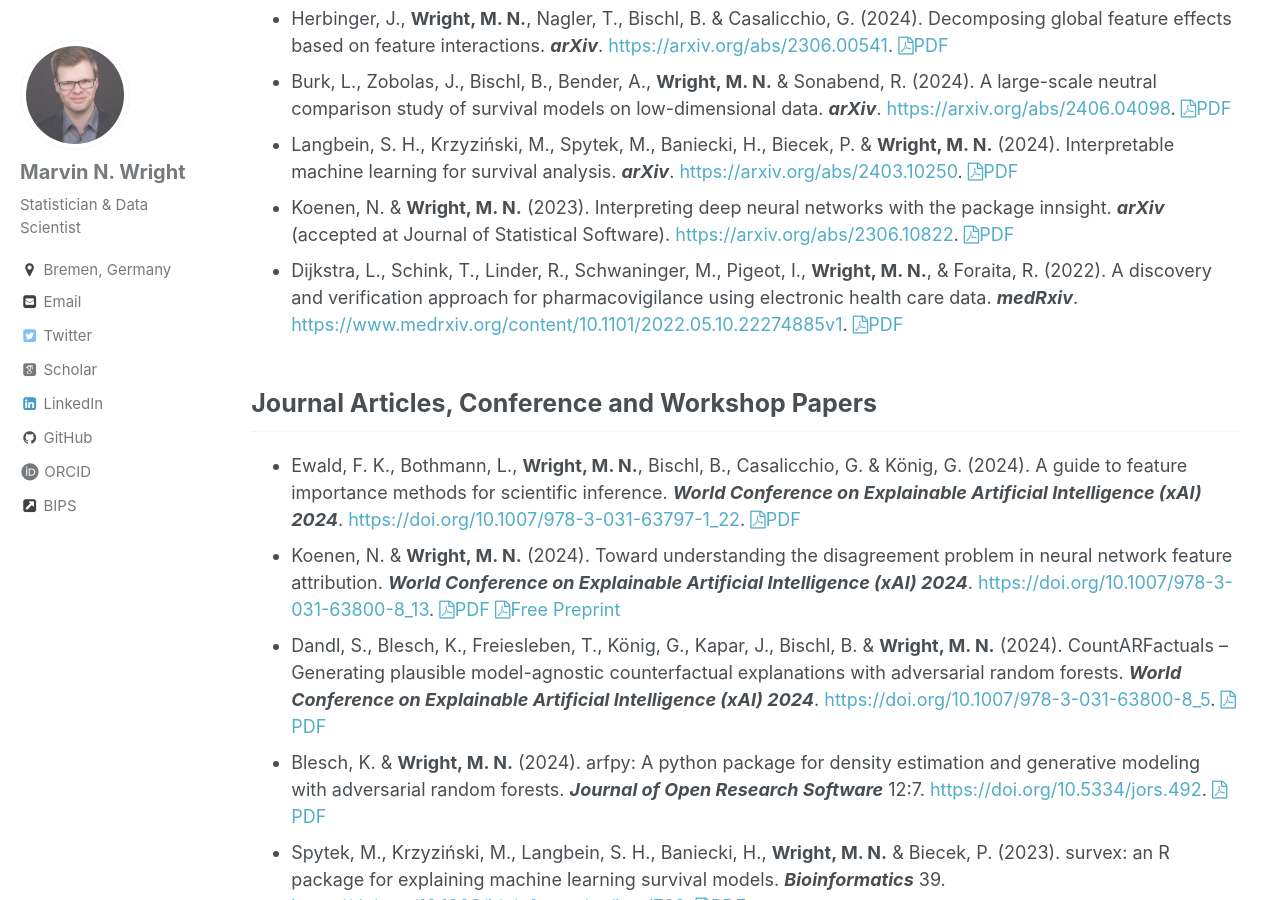
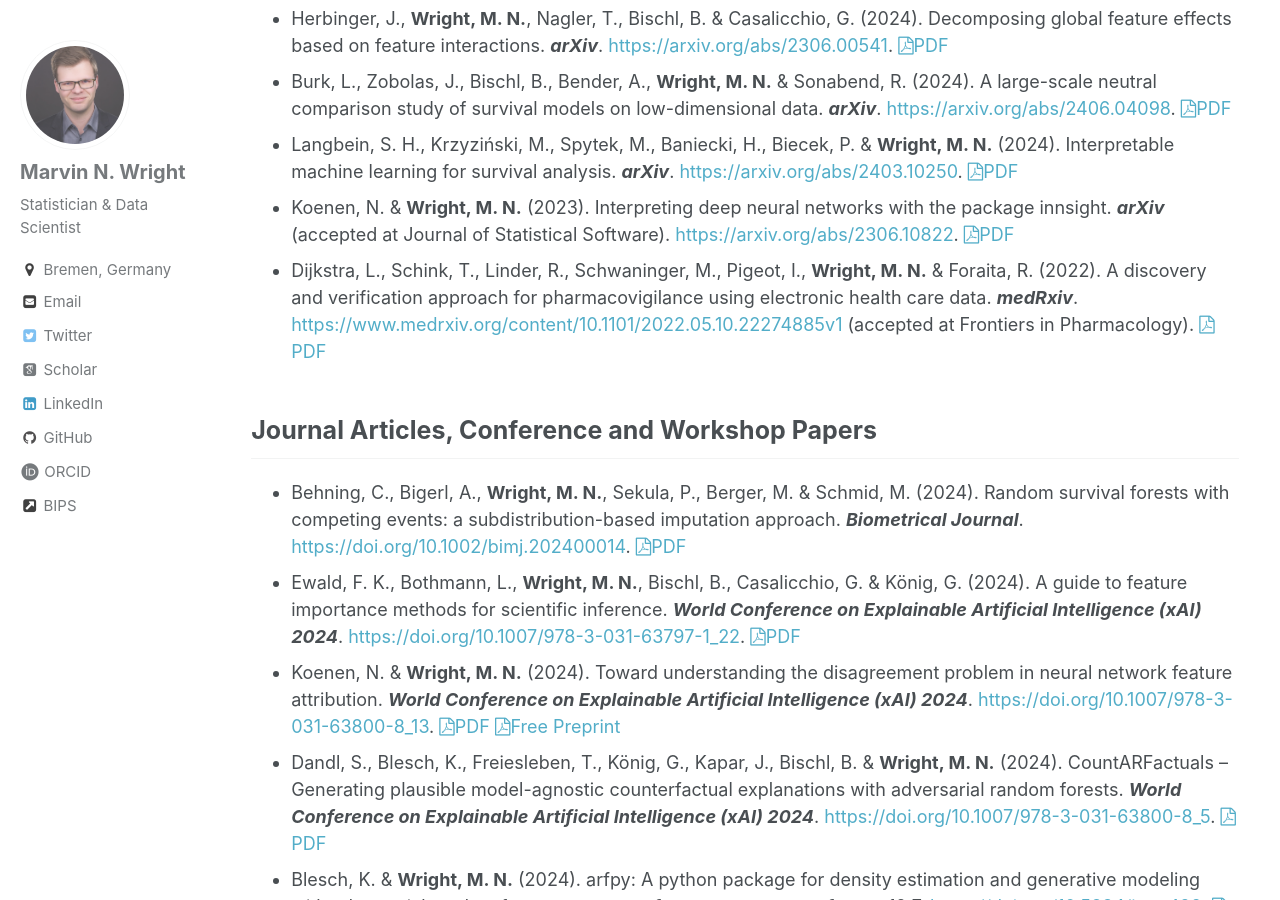
Before and after one commit to mnwright/mnwright.github.io, a Jekyll site: the page built from _pages/publications.md, in a window 1280 px wide and 900 px high, scrolled down 316 px. Built offline with Jekyll 4.4.1, drawn with Linux system fonts in a browser that asks for light colours; some web fonts are replaced.

Commit message:
add pubs

```diff
--- a/_pages/publications.md
+++ b/_pages/publications.md
@@ -11,9 +11,10 @@ Most papers are freely available (<i class="fa fa-file-pdf-o"></i>PDF links). Ju
 * {:.pub} Burk, L., Zobolas, J., Bischl, B., Bender, A., **Wright, M. N.** & Sonabend, R. (2024). A large-scale neutral comparison study of survival models on low-dimensional data. ***arXiv***. <https://arxiv.org/abs/2406.04098>. <a href="https://arxiv.org/pdf/2406.04098"><i class="fa fa-file-pdf-o"></i>PDF</a>
 * {:.pub} Langbein, S. H., Krzyziński, M., Spytek, M., Baniecki, H., Biecek, P. & **Wright, M. N.** (2024). Interpretable machine learning for survival analysis. ***arXiv***. <https://arxiv.org/abs/2403.10250>. <a href="https://arxiv.org/pdf/2403.10250"><i class="fa fa-file-pdf-o"></i>PDF</a>
 * {:.pub} Koenen, N. & **Wright, M. N.** (2023). Interpreting deep neural networks with the package innsight. ***arXiv*** (accepted at Journal of Statistical Software). <https://arxiv.org/abs/2306.10822>. <a href="https://arxiv.org/pdf/2306.10822"><i class="fa fa-file-pdf-o"></i>PDF</a>
-* {:.pub} Dijkstra, L., Schink, T., Linder, R., Schwaninger, M., Pigeot, I., **Wright, M. N.**, & Foraita, R. (2022). A discovery and verification approach for pharmacovigilance using electronic health care data. ***medRxiv***. <https://www.medrxiv.org/content/10.1101/2022.05.10.22274885v1>. <a href="https://www.medrxiv.org/content/10.1101/2022.05.10.22274885v1.full.pdf"><i class="fa fa-file-pdf-o"></i>PDF</a>
+* {:.pub} Dijkstra, L., Schink, T., Linder, R., Schwaninger, M., Pigeot, I., **Wright, M. N.** & Foraita, R. (2022). A discovery and verification approach for pharmacovigilance using electronic health care data. ***medRxiv***. <https://www.medrxiv.org/content/10.1101/2022.05.10.22274885v1> (accepted at Frontiers in Pharmacology). <a href="https://www.medrxiv.org/content/10.1101/2022.05.10.22274885v1.full.pdf"><i class="fa fa-file-pdf-o"></i>PDF</a>
 
 ## Journal Articles, Conference and Workshop Papers
+ * {:.pub} Behning, C., Bigerl, A., **Wright, M. N.**, Sekula, P., Berger, M. & Schmid, M. (2024). Random survival forests with competing events: a subdistribution-based imputation approach. ***Biometrical Journal***. <https://doi.org/10.1002/bimj.202400014>. <a href="https://onlinelibrary.wiley.com/doi/pdfdirect/10.1002/bimj.202400014?download=true"><i class="fa fa-file-pdf-o"></i>PDF</a>
  * {:.pub} Ewald, F. K., Bothmann, L., **Wright, M. N.**, Bischl, B., Casalicchio, G. & König, G. (2024). A guide to feature importance methods for scientific inference. ***World Conference on Explainable Artificial Intelligence (xAI) 2024***. <https://doi.org/10.1007/978-3-031-63797-1_22>. <a href="https://link.springer.com/content/pdf/10.1007/978-3-031-63797-1_22.pdf"><i class="fa fa-file-pdf-o"></i>PDF</a>
 * {:.pub} Koenen, N. & **Wright, M. N.** (2024). Toward understanding the disagreement problem in neural network feature attribution. ***World Conference on Explainable Artificial Intelligence (xAI) 2024***. <https://doi.org/10.1007/978-3-031-63800-8_13>. <a href="https://link.springer.com/content/pdf/10.1007/978-3-031-63800-8_13.pdf"><i class="fa fa-file-pdf-o"></i>PDF</a> <a href="https://arxiv.org/pdf/2404.11330"><i class="fa fa-file-pdf-o"></i>Free Preprint</a>
 * {:.pub} Dandl, S., Blesch, K., Freiesleben, T., König, G., Kapar, J., Bischl, B. & **Wright, M. N.** (2024). CountARFactuals -- Generating plausible model-agnostic counterfactual explanations with adversarial random forests. ***World Conference on Explainable Artificial Intelligence (xAI) 2024***. <https://doi.org/10.1007/978-3-031-63800-8_5>. <a href="https://link.springer.com/content/pdf/10.1007/978-3-031-63800-8_5.pdf"><i class="fa fa-file-pdf-o"></i>PDF</a>
```
